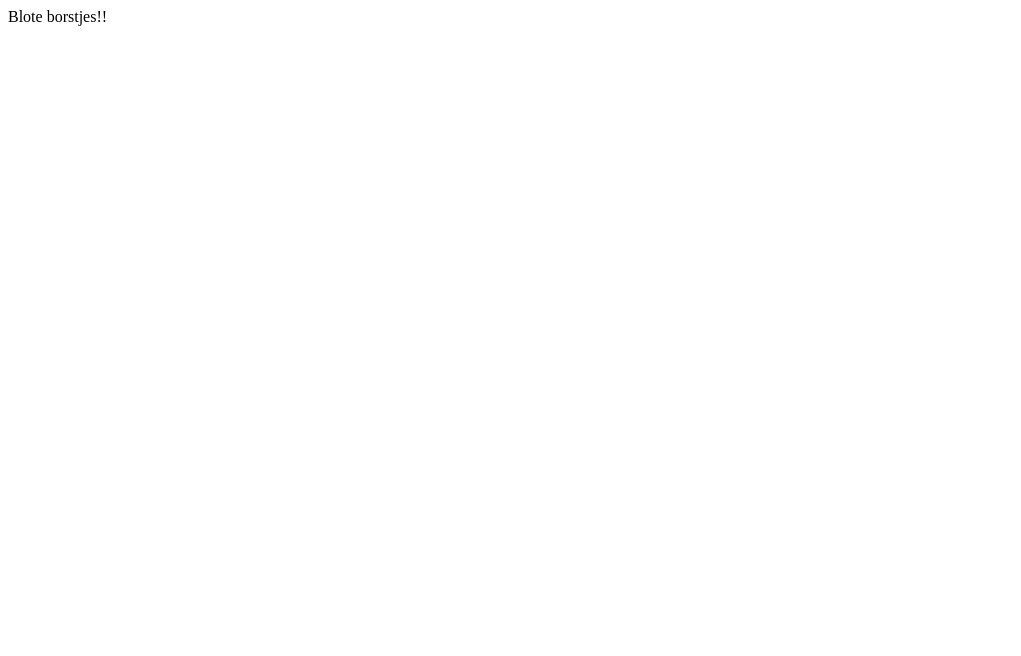
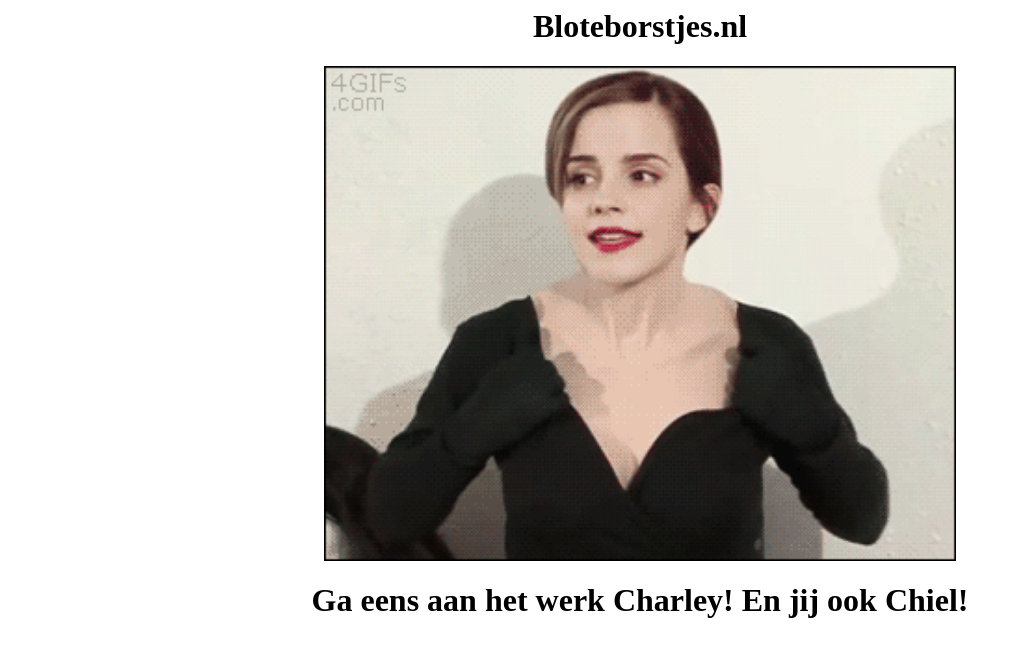
Before and after one commit to rlucassen/bloteborstjes, a plain HTML site: page src/index.html in a window 1280 px wide. Shown: the whole page, without its empty margins (0-1021 px from the left). Drawn offline with Linux system fonts and the light colour scheme.

Commit message:
Added boobies

```diff
--- a/src/index.html
+++ b/src/index.html
@@ -1 +1,5 @@
-Blote borstjes!!
+<div style="text-align: center;">
+<h1>Bloteborstjes.nl</h1>
+<img width="50%" src="boobs.gif"/>
+<h1>Ga eens aan het werk Charley! En jij ook Chiel!</h1>
+</div>
```
Also changed, not shown: src/boobs.gif (added).
